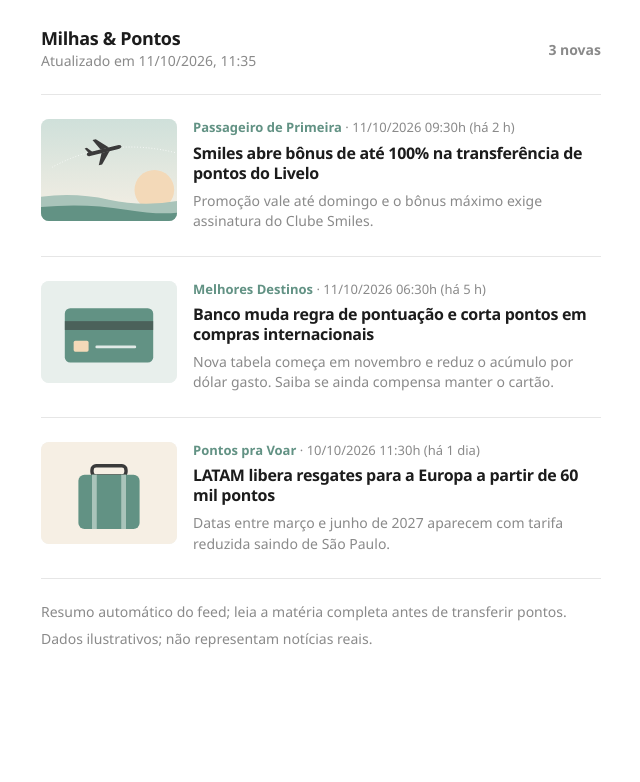
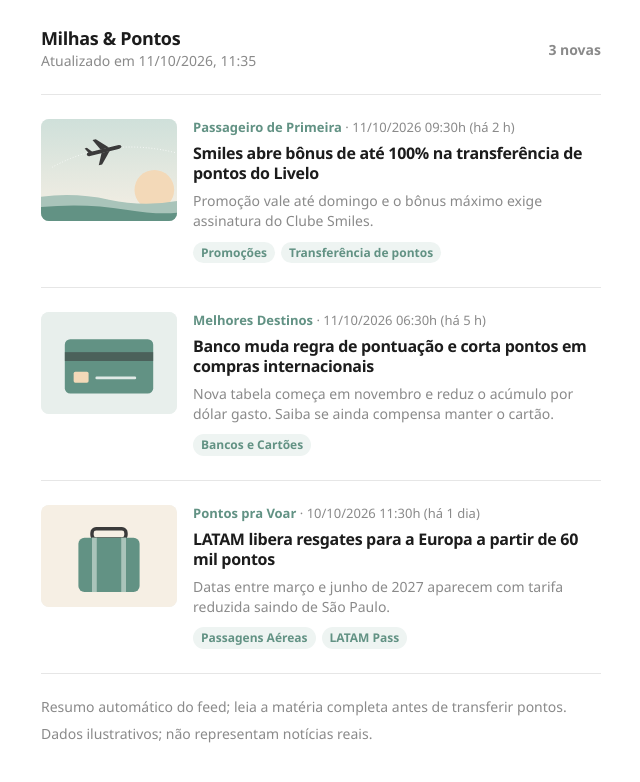
Before and after one commit to renerlemes/curso-milhas-pontos, a website: page src/docs/card-rss/index.html in a window 1280 px wide. Shown: the whole page, without its empty margins (319-959 px from the left). Drawn offline with Linux system fonts and the light colour scheme.

Commit message:
Melhorias

```diff
--- a/src/docs/card-rss/index.html
+++ b/src/docs/card-rss/index.html
@@ -125,6 +125,24 @@
 			overflow: hidden;
 		}
 
+		#resultado-rss .tags {
+			display: flex;
+			flex-wrap: wrap;
+			gap: 6px;
+			margin: 10px 0 0;
+		}
+
+		#resultado-rss .badge {
+			margin: 0;
+			padding: 3px 8px;
+			border-radius: 999px;
+			background: #eef4f2;
+			color: var(--sage);
+			font-size: 12px;
+			font-weight: 650;
+			line-height: 1.3;
+		}
+
 		#resultado-rss .notes p + p {
 			margin-top: 8px;
 		}
@@ -176,6 +194,7 @@
 				<p class="meta"><strong>Passageiro de Primeira</strong> · 11/10/2026 09:30h (há 2 h)</p>
 				<h3 class="title">Smiles abre bônus de até 100% na transferência de pontos do Livelo</h3>
 				<p class="summary">Promoção vale até domingo e o bônus máximo exige assinatura do Clube Smiles.</p>
+				<p class="tags"><span class="badge">Promoções</span><span class="badge">Transferência de pontos</span></p>
 			</div>
 		</a>
 	</article>
@@ -193,6 +212,7 @@
 				<p class="meta"><strong>Melhores Destinos</strong> · 11/10/2026 06:30h (há 5 h)</p>
 				<h3 class="title">Banco muda regra de pontuação e corta pontos em compras internacionais</h3>
 				<p class="summary">Nova tabela começa em novembro e reduz o acúmulo por dólar gasto. Saiba se ainda compensa manter o cartão.</p>
+				<p class="tags"><span class="badge">Bancos e Cartões</span></p>
 			</div>
 		</a>
 	</article>
@@ -210,6 +230,7 @@
 				<p class="meta"><strong>Pontos pra Voar</strong> · 10/10/2026 11:30h (há 1 dia)</p>
 				<h3 class="title">LATAM libera resgates para a Europa a partir de 60 mil pontos</h3>
 				<p class="summary">Datas entre março e junho de 2027 aparecem com tarifa reduzida saindo de São Paulo.</p>
+				<p class="tags"><span class="badge">Passagens Aéreas</span><span class="badge">LATAM Pass</span></p>
 			</div>
 		</a>
 	</article>
```
